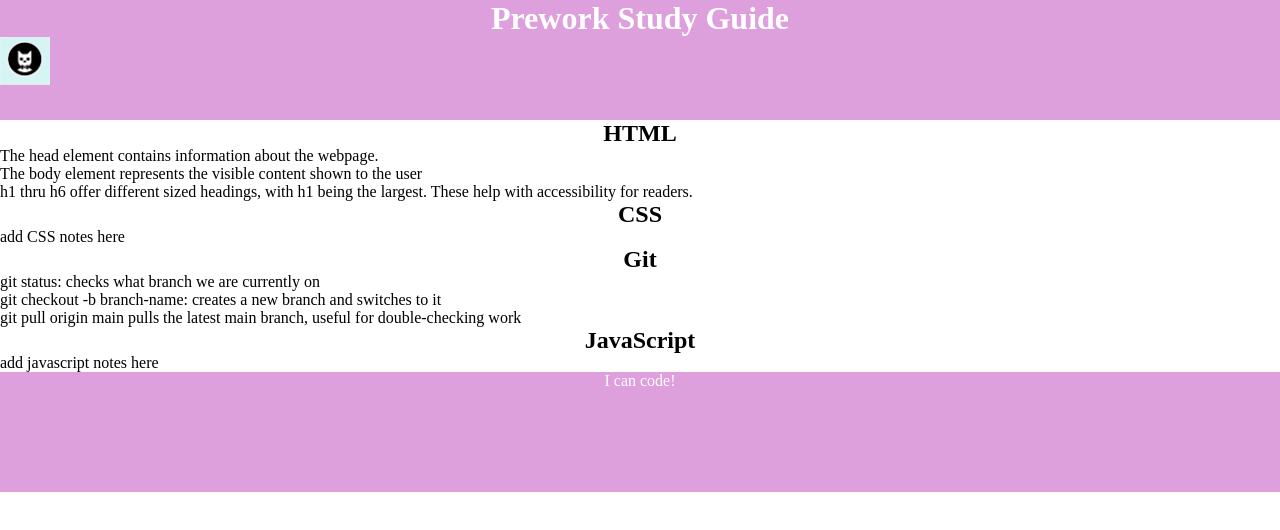
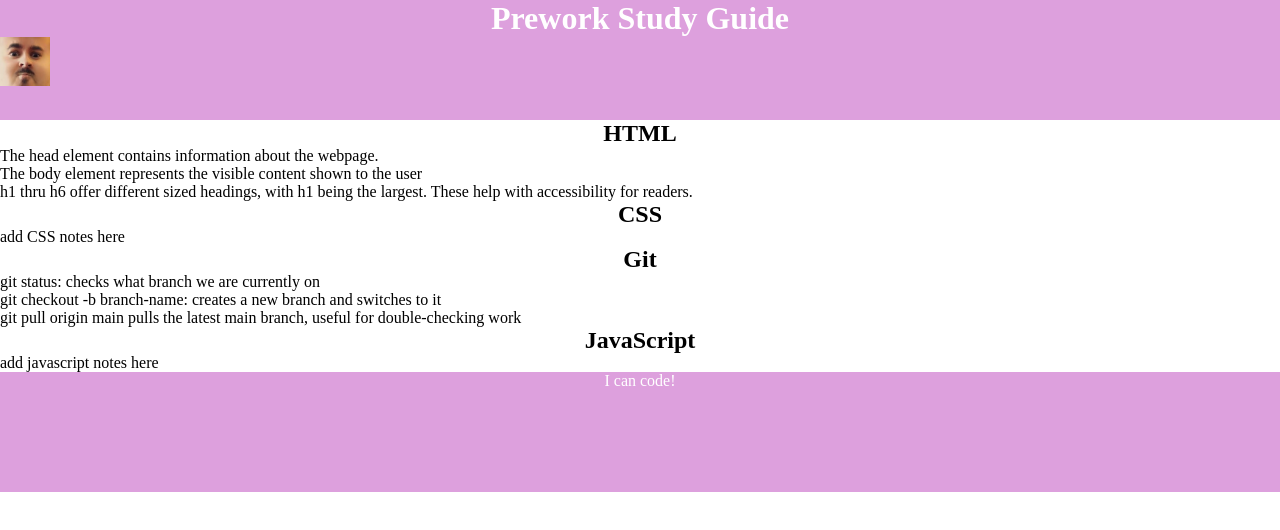
Before and after one commit to ConboRPG/prework-study-guide, a plain HTML site: page index.html in a window 1280 px wide. Drawn offline with Linux system fonts and the light colour scheme.

Commit message:
added new image for aesthetics

```diff
--- a/index.html
+++ b/index.html
@@ -10,7 +10,7 @@
   <body>
     <header id="header">
       <h1>Prework Study Guide</h1>
-      <img src="./assets/bowtie-cat.png" alt="Profile image of cat wearing a bow tie." />
+      <img src="./assets/image1.png" alt="Profile image of cat wearing a bow tie." />
     </header>
     <main>
       <section class="card" id="html-section">
```
